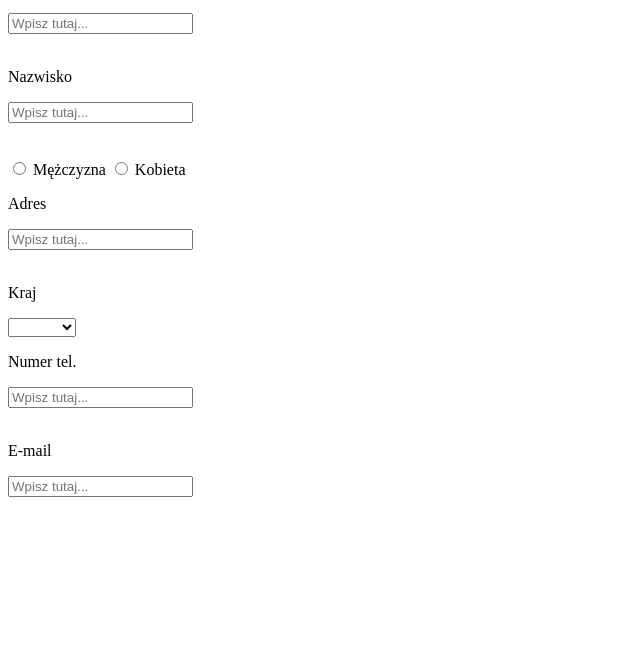
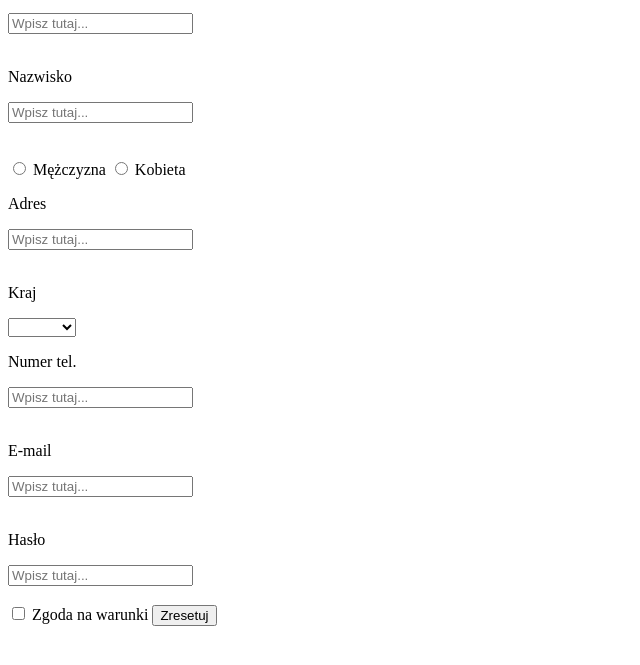
Before and after one commit to Michal19Mazur/index.html-from, a plain HTML site: page index.html in a window 1280 px wide. Shown: the part 101-766 px from the top of the page, without its empty margins (0-640 px from the left). Drawn offline with Linux system fonts and the light colour scheme.

Commit message:
Update index.html

```diff
--- a/index.html
+++ b/index.html
@@ -57,5 +57,15 @@
 <form>
 <input type="text" id="fname" name="fname" placeholder="Wpisz tutaj..."><br><br>
 </form>
+<p>Hasło</p>
+<form>
+<input type="text" id="fname" name="fname" placeholder="Wpisz tutaj..."><br><br>
+</form>
+<form action="...">
+	<input type="checkbox" name=" name " value=" value "> Zgoda na warunki
+
+    <button type="reset">Zresetuj</button>
+
+</form>
 </body>
 </html>
```
